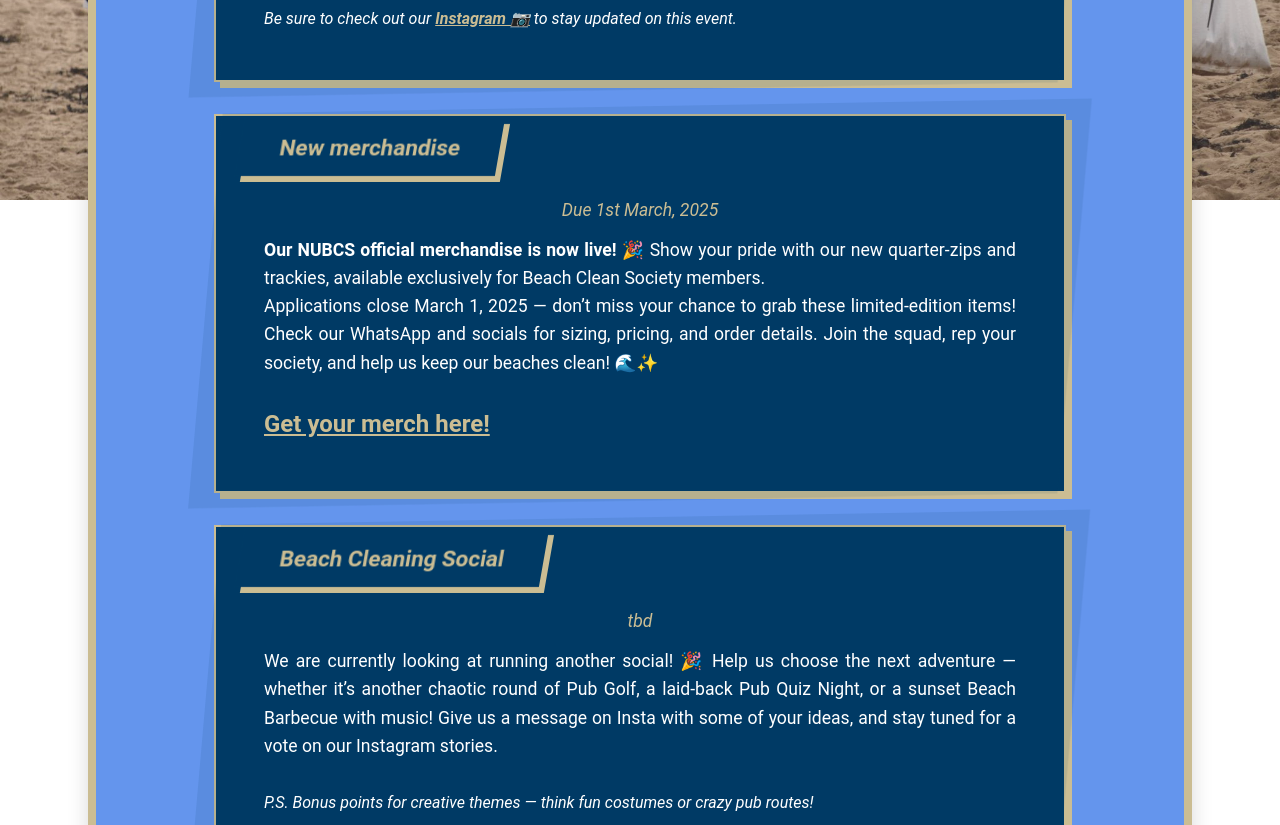
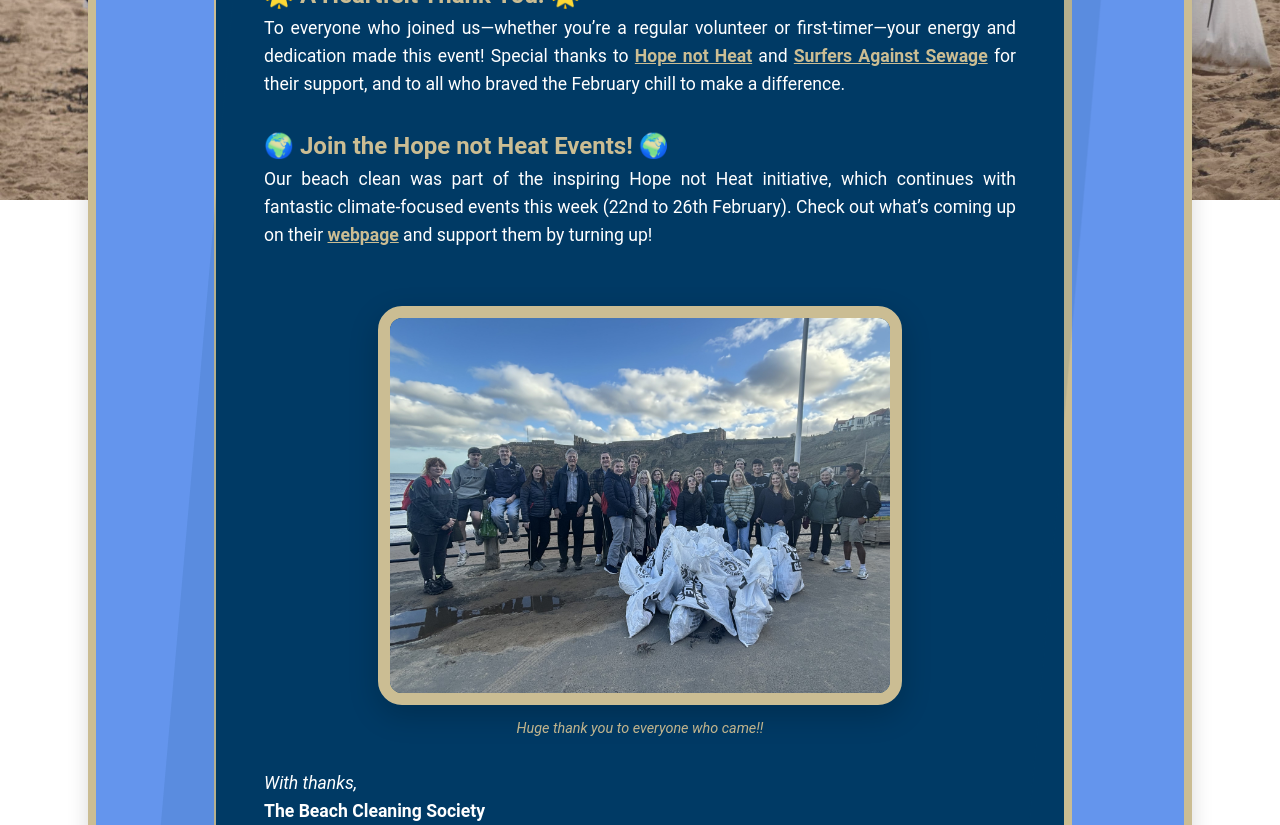
Before and after one commit to Oliver-TJ/beach_clean, a React (Create React App) app: page /whats-on in a window 1280 px wide. Shown: the part 600-1425 px from the top of the page. Built offline with nearby package versions, Linux system fonts and the light colour scheme; the HTML template or start-up script is replaced by a standard one.

Commit message:
feat: Update partner information

```diff
--- a/src/templates/home.js
+++ b/src/templates/home.js
@@ -20,64 +20,38 @@ import { InstagramEmbed } from "react-social-media-embed";
 import RubbishCounter  from "../components/rubbish_counter"
 import "./home.css";
 import CoverImage from "../assets/cover_img.jpg"
-import GroupPhoto from "../assets/group_photo.jpg"
+import Diving from "../assets/diving.jpg";
 import {EventCard} from "./whatsOn";
 
 const events = [
     {
-        title: "Beach Clean Success!",
-        date: "22nd February 2025",
+        title: "Our New Partners",
+        date: "1st August 2025",
         description: (
             <>
-                We’re thrilled to share that our recent beach clean-up was a massive success!
-                Together, 24 incredible volunteers removed <b>57.5kg of litter</b> from our beautiful coastline,
-                stretching from Cullercoats to King Edwards Bay. <i>From plastic waste to dumped wiring,
-                every piece collected helps protect marine life and keep our beaches pristine.</i>
+                You’ve cleaned up the northeast coast – now it’s time to take your ocean impact global 🌊
                 <br/>
-                <br/>
-                <b style={{ color: "#CBBD93", fontSize: "1.5rem"}}>🌟 A Heartfelt Thank You! 🌟</b><br/>
-                To everyone who joined us—whether you’re a regular volunteer or first-timer—your energy and dedication
-                made this event! Special thanks to <b><EventLink
-                    href="https://conferences.ncl.ac.uk/hopenotheat2025/home/"
+                We’ve partnered with <b><EventLink
+                    href="https://www.gvi.co.uk/"
                     target="_blank"
                     rel="noopener noreferrer"
                 >
-                    Hope not Heat
-                </EventLink></b> and <b><EventLink
-                    href="https://www.sas.org.uk/"
-                    target="_blank"
-                    rel="noopener noreferrer"
-                >
-                Surfers Against Sewage
-                </EventLink></b> for their
-                support, and to all who braved the February chill to make a difference.
-                <br/>
-                <br/>
-                <b style={{ color: "#CBBD93", fontSize: "1.5rem"}}>
-                    🌍 Join the Hope not Heat Events! 🌍
-                </b>
-                <br/>
-                Our beach clean was part of the inspiring Hope not Heat initiative,
-                which continues with fantastic climate-focused events this week (22nd to 26th February). Check out what’s coming up on their <b><EventLink
-                    href="https://conferences.ncl.ac.uk/hopenotheat2025/programme/"
-                    target="_blank"
-                    rel="noopener noreferrer"
-                >
-                    webpage
-                </EventLink></b> and support them by turning up!
+                    gvitravel
+                </EventLink></b> to offer grants of up to £10,000 for Newcastle Beach Cleaning Society
+                members to join marine conservation internships, apprenticeships, or research fellowships abroad.
 
                 <br/>
                 <br/>
-                <br/>
+
+
                 <div style={{ textAlign: "center" }}>
                     <CoverImg>
-                        <img src={GroupPhoto} alt={"22nd February Beach Clean crew"} />
+                        <img src={Diving} alt={"22nd February Beach Clean crew"} />
                     </CoverImg>
-                    <i style={{ fontSize: "0.9rem", color: "#CBBD93"}}>Huge thank you to everyone who came!!</i>
+                    <i style={{ fontSize: "0.9rem", color: "#CBBD93"}}>GVI Travel offer environmental protection and community programs</i>
                 </div>
                 <br/>
                 <i>With thanks,</i><br/><b>The Beach Cleaning Society</b><br/>
-                <i>In partnership with Hope not Heat & Surfers Against Sewage</i>
             </>
         )
     }
--- a/src/templates/whatsOn.js
+++ b/src/templates/whatsOn.js
@@ -8,11 +8,69 @@ import {
     EventCardContainer,
     EventHeader,
     EventDescription,
-    EventDate
+    EventDate, CoverImg
 } from "../components/home";
 import "./home.css";
+import GroupPhoto from "../assets/group_photo.jpg";
 
 const events = [
+    {
+        title: "Beach Clean Success!",
+        date: "22nd February 2025",
+        description: (
+            <>
+                We’re thrilled to share that our recent beach clean-up was a massive success!
+                Together, 24 incredible volunteers removed <b>57.5kg of litter</b> from our beautiful coastline,
+                stretching from Cullercoats to King Edwards Bay. <i>From plastic waste to dumped wiring,
+                every piece collected helps protect marine life and keep our beaches pristine.</i>
+                <br/>
+                <br/>
+                <b style={{ color: "#CBBD93", fontSize: "1.5rem"}}>🌟 A Heartfelt Thank You! 🌟</b><br/>
+                To everyone who joined us—whether you’re a regular volunteer or first-timer—your energy and dedication
+                made this event! Special thanks to <b><EventLink
+                href="https://conferences.ncl.ac.uk/hopenotheat2025/home/"
+                target="_blank"
+                rel="noopener noreferrer"
+            >
+                Hope not Heat
+            </EventLink></b> and <b><EventLink
+                href="https://www.sas.org.uk/"
+                target="_blank"
+                rel="noopener noreferrer"
+            >
+                Surfers Against Sewage
+            </EventLink></b> for their
+                support, and to all who braved the February chill to make a difference.
+                <br/>
+                <br/>
+                <b style={{ color: "#CBBD93", fontSize: "1.5rem"}}>
+                    🌍 Join the Hope not Heat Events! 🌍
+                </b>
+                <br/>
+                Our beach clean was part of the inspiring Hope not Heat initiative,
+                which continues with fantastic climate-focused events this week (22nd to 26th February). Check out what’s coming up on their <b><EventLink
+                href="https://conferences.ncl.ac.uk/hopenotheat2025/programme/"
+                target="_blank"
+                rel="noopener noreferrer"
+            >
+                webpage
+            </EventLink></b> and support them by turning up!
+
+                <br/>
+                <br/>
+                <br/>
+                <div style={{ textAlign: "center" }}>
+                    <CoverImg>
+                        <img src={GroupPhoto} alt={"22nd February Beach Clean crew"} />
+                    </CoverImg>
+                    <i style={{ fontSize: "0.9rem", color: "#CBBD93"}}>Huge thank you to everyone who came!!</i>
+                </div>
+                <br/>
+                <i>With thanks,</i><br/><b>The Beach Cleaning Society</b><br/>
+                <i>In partnership with Hope not Heat & Surfers Against Sewage</i>
+            </>
+        )
+    },
     {
         title: "Hope not Heat Beach Clean",
         date: "1pm, 22nd February, 2025",
```
Also changed, not shown: 1 other file (tests, documents, lock files or other folders).
